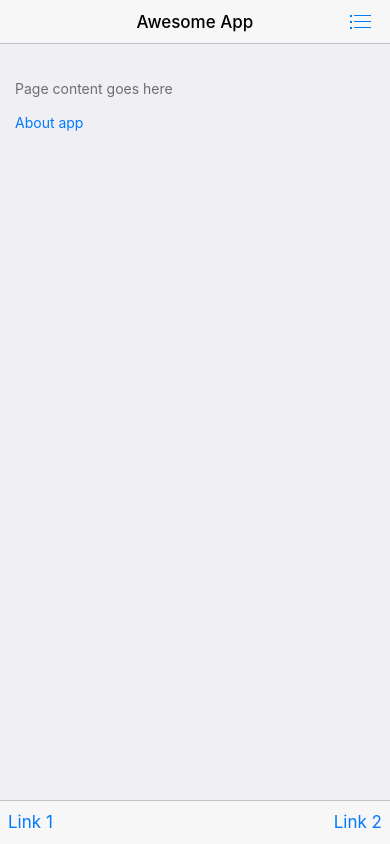
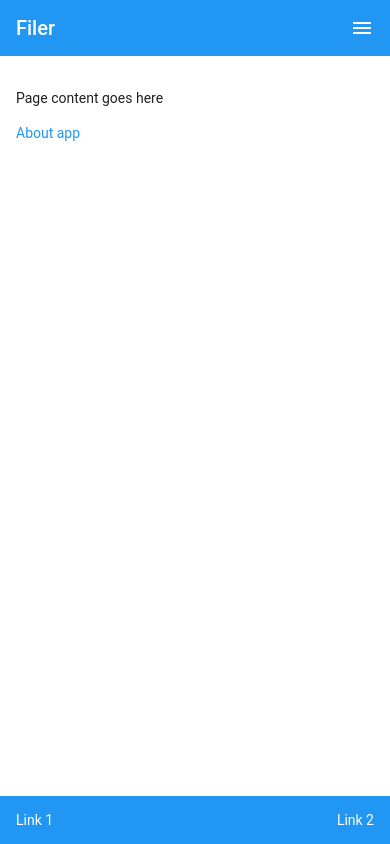
Before and after one commit to kerrishotts/PhoneGap101-Filer, a website: page www/index.html in a window 390 px wide. Drawn offline with Linux system fonts and the light colour scheme; some packages are replaced by stand-ins of ours.

Commit message:
iOS/Material dual support

```diff
--- a/www/index.html
+++ b/www/index.html
@@ -21,14 +21,7 @@
     <meta name="msapplication-tap-highlight" content="no">
 
     <!-- Your app title -->
-    <title>My App</title>
-
-    <!-- This template defaults to the iOS CSS theme. To support both iOS and material design themes, see the Framework7 Tutorial at the link below:
-        http://www.idangero.us/framework7/tutorials/maintain-both-ios-and-material-themes-in-single-app.html
-     -->
-
-    <link rel="stylesheet" href="lib/framework7/css/framework7.ios.min.css">
-    <link rel="stylesheet" href="lib/framework7/css/framework7.ios.colors.min.css">
+    <title>Filer</title>
 
     <link rel="stylesheet" href="css/styles.css">
 </head>
@@ -49,12 +42,12 @@
     <!-- Views -->
     <div class="views">
         <!-- Your main view, should have "view-main" class -->
-        <div class="view view-main">
+        <div class="view view-main navbar-through">
             <!-- Top Navbar-->
             <div class="navbar">
                 <div class="navbar-inner">
                     <!-- We need cool sliding animation on title element, so we have additional "sliding" class -->
-                    <div class="center sliding">Awesome App</div>
+                    <div class="center sliding">Filer</div>
                     <div class="right">
                         <!--
                           Right link contains only icon - additional "icon-only" class
@@ -79,7 +72,7 @@
                 </div>
             </div>
             <!-- Bottom Toolbar-->
-            <div class="toolbar">
+            <div class="toolbar toolbar-bottom">
                 <div class="toolbar-inner">
                     <!-- Toolbar links -->
                     <a href="#" class="link">Link 1</a>
--- a/www/js/my-app.js
+++ b/www/js/my-app.js
@@ -1,9 +1,51 @@
-// Initialize app
-var myApp = new Framework7();
+// switch app style based on device OS
+// copied from: https://framework7.io/tutorials/maintain-both-ios-and-material-themes-in-single-app.html
+(function () {
+    Framework7.prototype.device.android = true;
+    if (Framework7.prototype.device.android) {
+        Dom7('head').append(
+            '<link rel="stylesheet" href="./lib/framework7/css/framework7.material.min.css">' +
+            '<link rel="stylesheet" href="./lib/framework7/css/framework7.material.colors.min.css">' +
+            '<link rel="stylesheet" href="./css/my-app.material.css">'
+        );
+    }
+    else {
+        Dom7('head').append(
+            '<link rel="stylesheet" href="./lib/framework7/css/framework7.ios.min.css">' +
+            '<link rel="stylesheet" href="./lib/framework7/css/framework7.ios.colors.min.css">' +
+            '<link rel="stylesheet" href="./css/my-app.ios.css">'
+        );
+    }
+})();
 
+// Determine theme depending on device
+var isAndroid = Framework7.prototype.device.android === true;
+var isIos = Framework7.prototype.device.ios === true;
+
+// Set Template7 global devices flags
+Template7.global = {
+    android: isAndroid,
+    ios: isIos
+};
 
 // If we need to use custom DOM library, let's save it to $$ variable:
 var $$ = Dom7;
+
+// Change Through navbar layout to Fixed
+if (isAndroid) {
+    // Change class
+    $$('.view.navbar-through').removeClass('navbar-through').addClass('navbar-fixed');
+    // And move Navbar into Page
+    $$('.view .navbar').prependTo('.view .page');
+}
+
+// Initialize app
+var myApp = new Framework7({
+    // Enable Material theme for Android device only
+    material: isAndroid ? true : false,
+    // Enable Template7 pages
+    template7Pages: true
+});
 
 // Add view
 var mainView = myApp.addView('.view-main', {
```
Also changed, not shown: www/about.html (+18 -1 lines).
